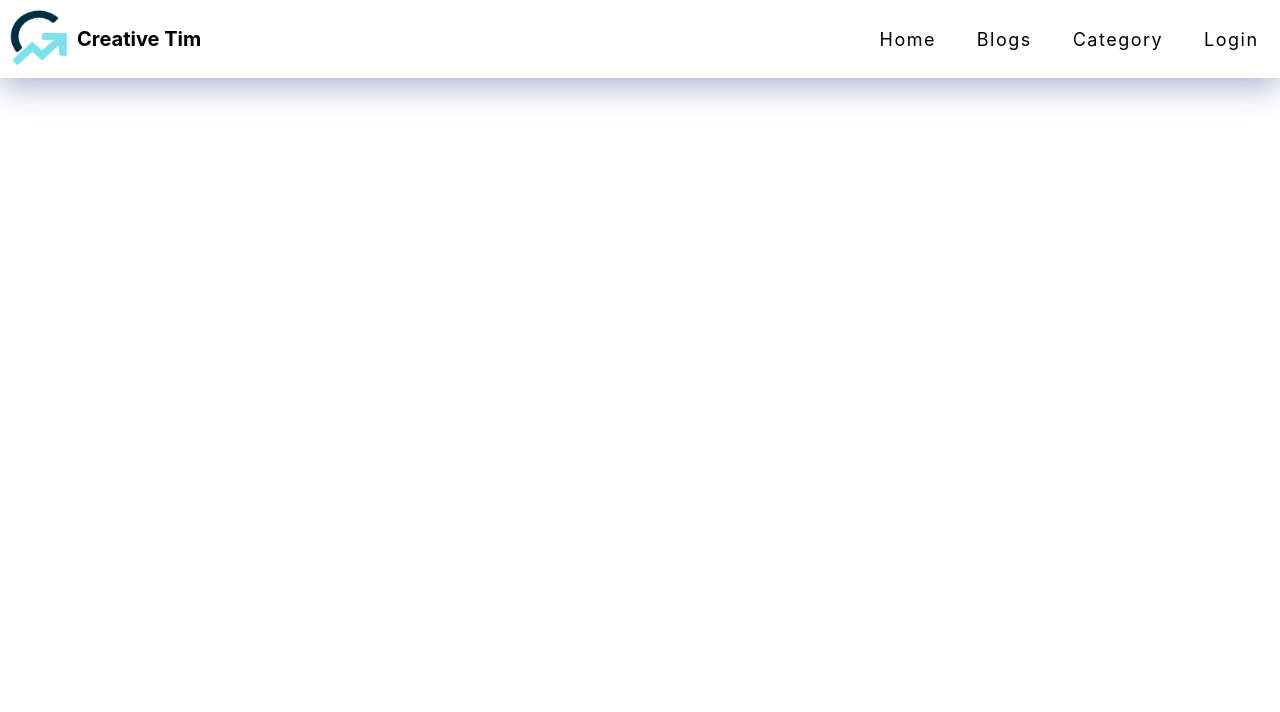
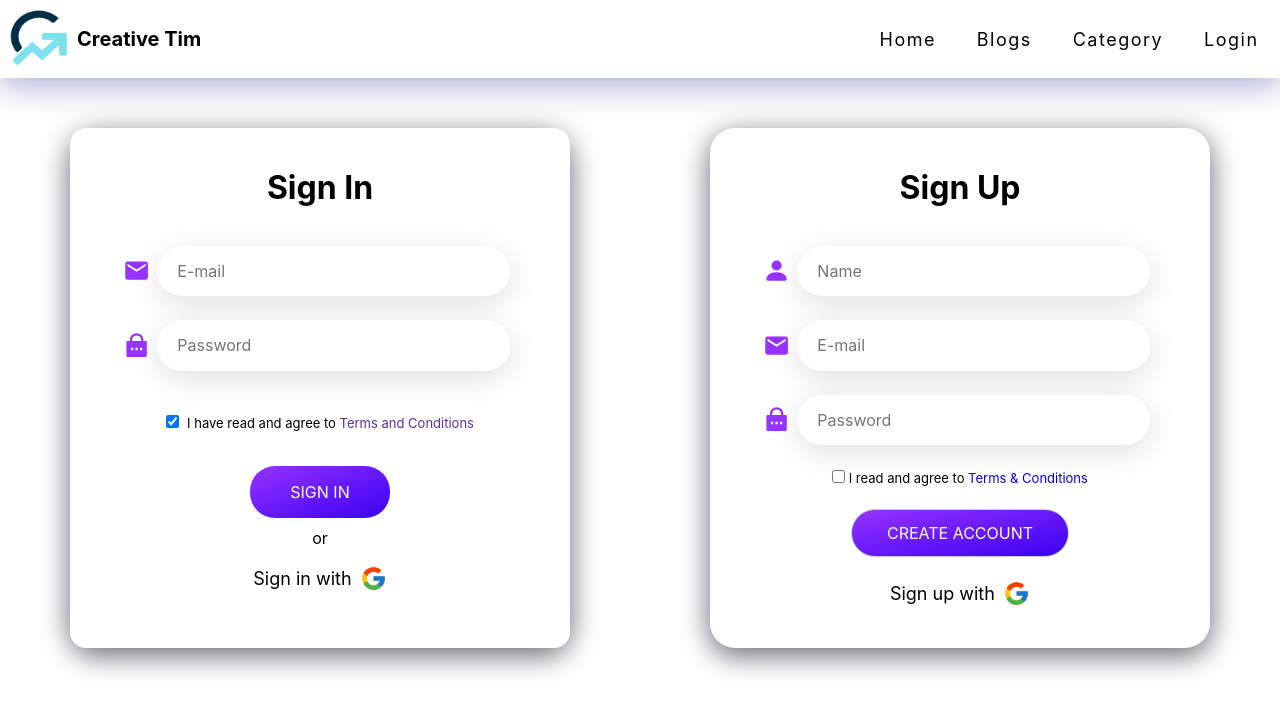
Before and after one commit to debugged-exe/blogging_project, a React (Create React App) app: page /#/signinpage in a window 1280 px wide. Before the commit this address led to /#/. Shown: the top 712 px of the page. Built offline with nearby package versions, Linux system fonts and the light colour scheme.

Commit message:
Sign Up Sign In done

```diff
--- a/src/App.js
+++ b/src/App.js
@@ -7,8 +7,7 @@ import {
 import Navbar from "./components/Navbar/Navbar.js";
 import HomePage from './components/pages/HomePage/HomePage.js';
 import BlogPage from './components/pages/BlogPage/BlogPage.js';
-import Login from './components/pages/Login/Login.js';
-import SignUp from './components/pages/SignUp/SignUp';
+import SignInPage from './components/pages/SignInPage/SignInPage';
 
 
 const App = () => {
@@ -21,8 +20,7 @@ const App = () => {
           <Route exact path='/home' component={HomePage} />
           <Route exact path='/blog' component={BlogPage} />
           <Route exact path='/category' component={HomePage} />
-          <Route exact path='/login' component={Login} />
-          <Route exact path='/signup' component={SignUp} />
+          <Route exact path='/signinpage' component={SignInPage} />
         </Switch>
       </Router>
     </div>
--- /dev/null
+++ b/src/components/Login/Login.js
@@ -0,0 +1,40 @@
+import React from 'react';
+import 'tachyons';
+import { FcGoogle } from 'react-icons/fc'
+import { MdEmail } from 'react-icons/md'
+import { RiLockPasswordFill } from 'react-icons/ri'
+
+const Login = () => {
+  console.log("login");
+  return (
+    <div className='form-container' style={{ boxShadow: 'rgba(100, 100, 111, 1) 0px 7px 29px 0px', borderRadius: '25px' }}>
+      <form className='inner br4' style={{ backgroundColor: 'white', position: 'relative', width: '500px', height: '520px', justifyContent: 'center', alignItems: 'center', padding: "15px" }}>
+        <h1 style={{ paddingTop: '0%' }}>Sign In</h1>
+
+        <div className="container flex justify-center items-center"><MdEmail size="1.7rem" color="#9633FF" />
+          <input type="email" placeholder="E-mail" /><br />
+        </div>
+
+        <div className="container flex justify-center items-center"><RiLockPasswordFill size="1.7rem" color="#9633FF" />
+          <input type="password" placeholder="Password" /><br />
+        </div>
+
+
+        <div>
+          <input className='mr2 h6 mt4' type='checkbox' checked id='check' name='check' />
+          <span style={{ fontSize: 'small' }}>I have read and agree to <span className='purple'>Terms and Conditions</span></span>
+        </div>
+
+        <a className="mt4 br4 grow link ph5 dib white but1" style={{ backgroundImage: 'linear-gradient(to bottom right,#9633FF,#3B00F2)', borderRadius: '25px', padding: '14px 40px' }} href="#0">SIGN IN</a>
+
+        <div className="mt2"> or </div>
+
+        <div className='normal flex justify-center items-center'>
+        <h2 className="mr2 normal ">Sign in with</h2> <FcGoogle size='1.7rem' />
+        </div>
+      </form>
+    </div>
+  )
+}
+
+export default Login;
--- a/src/components/pages/SignUp/SignUp.css
+++ b/src/components/SignUp/SignUp.css
@@ -1,14 +1,11 @@
 .form-container{
-    height: 100vh;
-    width: 100vw;
     display: flex;
     align-items: center;
     justify-content: center;
-    background-color: #9633FF;
 }
 
 #signup-form{
-    height: 520;
+    height: 520px;
     width: 500px;
     background: rgba(255, 255, 255, 1);
     padding: 15px;
--- a/src/components/pages/SignUp/SignUp.js
+++ b/src/components/SignUp/SignUp.js
@@ -9,9 +9,7 @@ const SignUp = () => {
 
   return (
 
-
-
-    <div className="form-container pt6">
+    <div className="form-container">
       <form id="signup-form">
         <h1> Sign Up </h1>
 
@@ -34,7 +32,7 @@ const SignUp = () => {
 
         <input type="submit" value="CREATE ACCOUNT" />
 
-        <div className="normal flex justify-center items-center"> <h3 className="mr2 normal">Sign up with</h3> <FcGoogle size="1.7rem" color="#9633FF" /> </div>
+        <div className="normal flex justify-center items-center"> <h2 className="mr2 normal">Sign up with</h2> <FcGoogle size="1.7rem" /> </div>
 
       </form>
     </div>
--- a/src/components/pages/Login/Login.js
+++ /dev/null
@@ -1,45 +0,0 @@
-import React from 'react';
-import 'tachyons';
-import google from './google.jpg'
-import {MdEmail} from 'react-icons/md'
-import {RiLockPasswordFill} from 'react-icons/ri'
-
-const Login = ()=> {
-  console.log("login");
-  return(
-    <div className='form-container' style={{width:'100%',height:'100%',backgroundColor:'#9633ff'}}>
-      <div className='inner br4' style={{backgroundColor:'white',position:'relative',width:'40%',height:'80%',margin:'auto',top:'15%',justifyContent:'center',alignItems:'center'}}>
-         <h1 style={{paddingTop:'10%'}}>Sign In</h1>
-
-                <div className='mv2 container flex justify-center items-center'>
-                    <input className='bg-none ba shadow-2 h2'/>
-                </div >
-
-                <div className='mv2 br4 pa3 container flex justify-center items-center'>
-                    <MdEmail size='1.5rem' color='#9633FF' />
-                    <input className='bg-none ba br4 text-center shadow-2 h2' placeholder='E-mail'/>
-                </div >
-
-                <div className='mv2 container flex justify-center items-center'>
-                    <RiLockPasswordFill size='1.5rem' color='#9633FF'/>
-                    <input className='bg-none ba br4 shadow-2 h2' type='password' placeholder='Password'/>
-                </div >
-
-                <div>
-                <input className='mr2 h6 ' type='checkbox' checked id='check' name='check'/>
-                <span style={{fontSize:'0.7rem'}}>I have read and agree to <span className='purple'>Terms and Conditions</span></span>
-                </div>
-
-                <a className="mt4 br4 grow f5 link ph5 pv1 mb2 dib white but1" style={{backgroundImage:'linear-gradient(to bottom right,#9633FF,#3B00F2)'}} href="#0">Sign In</a>
-
-                <div><br/> or </div>
-
-                <div className='normal flex justify-center items-center'>
-                Sign In with <img style={{width:'3vw',height:'4vh',display:'flex'}} alt="Google" src={google}/>
-                </div>
-      </div>
-    </div>
-  )
-}
-
-export default Login;
--- /dev/null
+++ b/src/components/pages/SignInPage/SignInPage.jsx
@@ -0,0 +1,15 @@
+import React from 'react';
+import Login from '../../Login/Login';
+import SignUp from '../../SignUp/SignUp';
+
+const SignInPage = () => {
+    console.log('hi');
+    return (
+        <div className="flex justify-around items-center pt6">
+            <Login />
+            <SignUp />
+        </div>
+    );
+}
+
+export default SignInPage;
```
Also changed, not shown: src/components/Login/google.jpg (renamed from src/components/pages/Login/google.jpg).
